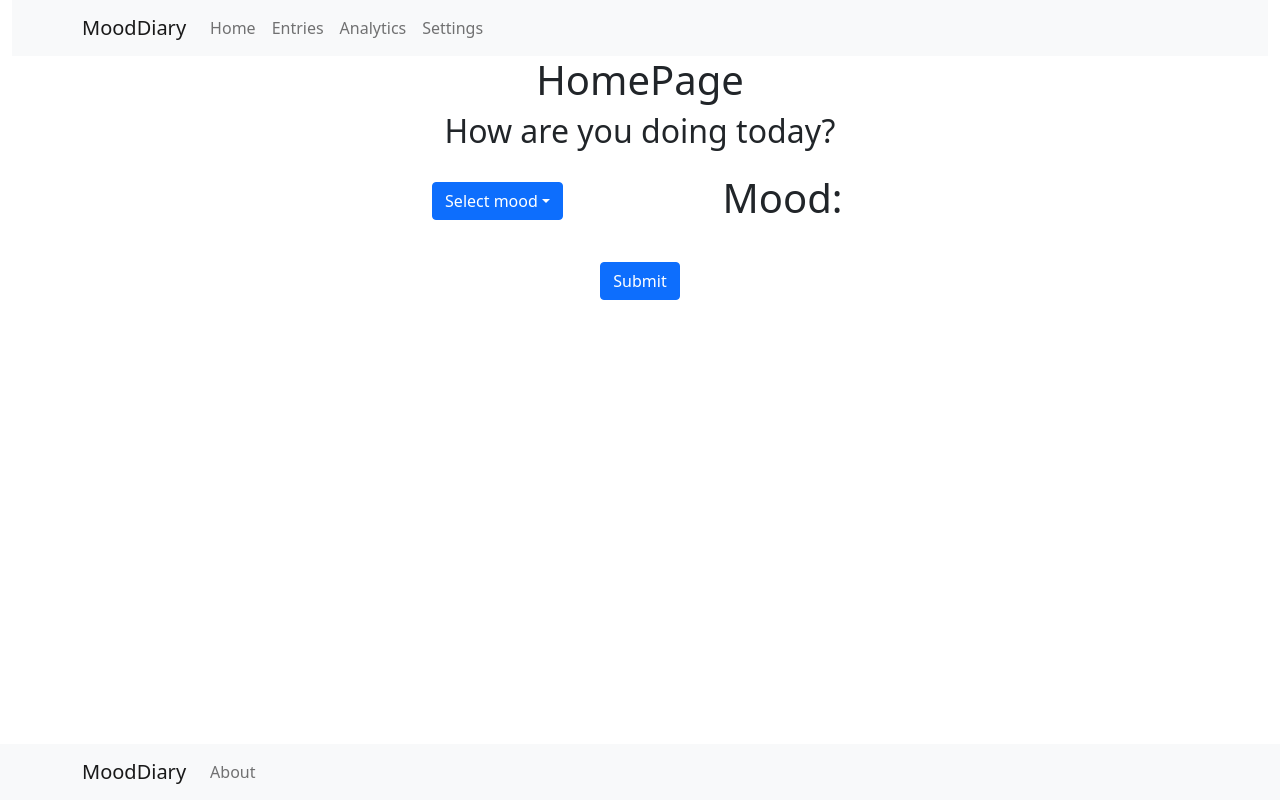
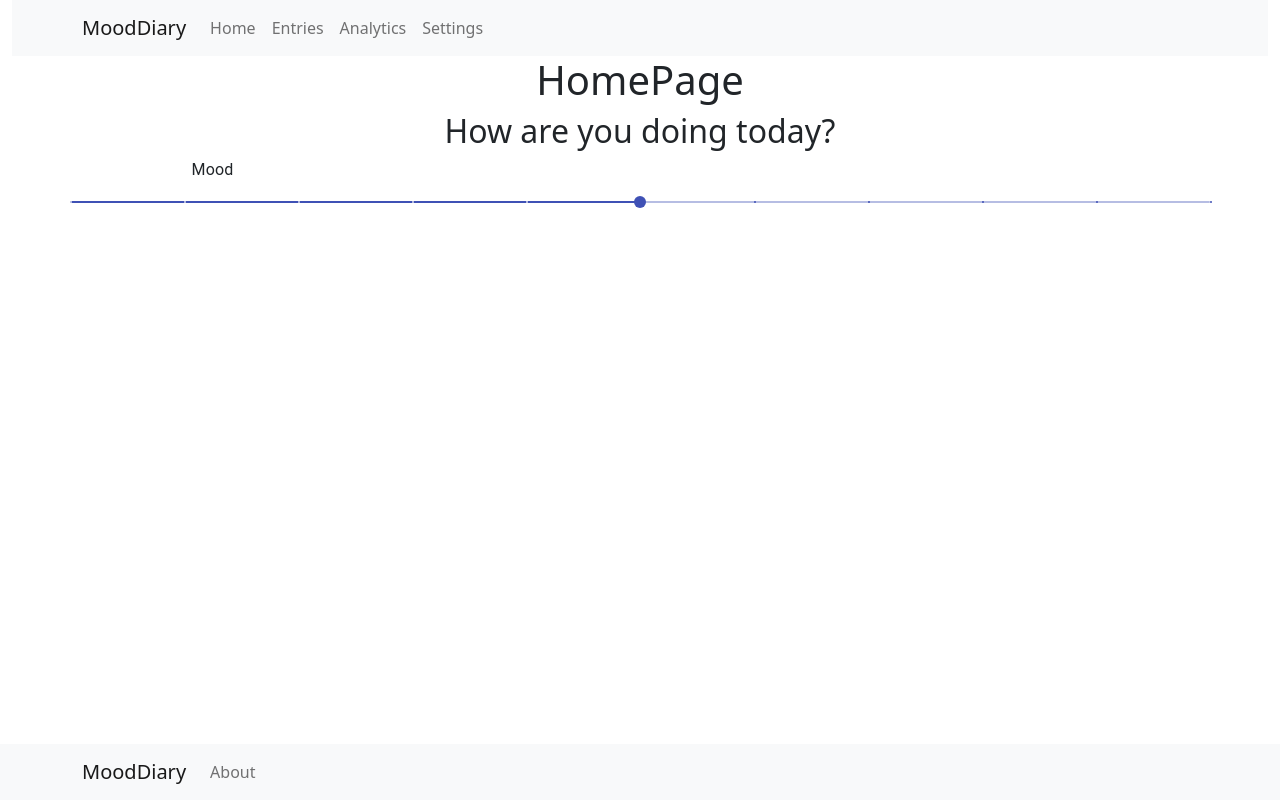
Before and after one commit to ahmedrather1/mooddiary-frontend, a React (Create React App) app: page / in a window 1280 px wide. Built offline with nearby package versions, Linux system fonts and the light colour scheme.

Commit message:
slider working

```diff
--- a/package.json
+++ b/package.json
@@ -3,6 +3,7 @@
   "version": "0.1.0",
   "private": true,
   "dependencies": {
+    "@material-ui/core": "^4.12.2",
     "@reduxjs/toolkit": "^1.6.0",
     "@testing-library/jest-dom": "^5.14.1",
     "@testing-library/react": "^11.2.7",
--- a/src/components/MoodSubmitter.js
+++ b/src/components/MoodSubmitter.js
@@ -1,9 +1,9 @@
-import React, { useEffect, useState } from "react";
-//import axios from "axios";
-import Api from "../api/Api";
+import React from "react";
 import { Dropdown, Button, Container, Row, Col } from "react-bootstrap";
 import { useDispatch, useSelector } from "react-redux";
 import { postMood, updateMood } from "../redux/MoodSubmitterSlice";
+import Typography from "@material-ui/core/Typography";
+import Slider from "@material-ui/core/Slider";
 
 function MoodSubmitter() {
   //const [mood, setMood] = useState();
@@ -11,29 +11,14 @@ function MoodSubmitter() {
   const moodFromSlice = useSelector((state) => state.mood);
   const dispatch = useDispatch();
 
-  /*
-  const handleSubmit = (event) => {
-    event.preventDefault();
-    console.log("submitted " + mood.moodVal);
+  // not sure what this does
+  function valuetext(value) {
+    return `${value}`;
+  }
 
-    let api = new Api();
-    api.post("http://localhost:7071/api/entries", {
-      mood: mood.moodVal,
-      date: new Date(),
-    });
-  };
-
-
-  const handleSelect = (eventKey) => {
-    console.log(eventKey);
-    let updatedMood = { moodVal: eventKey };
-    setMood(updatedMood);
-  };
-  */
-
-  const handleSelect = (eventKey) => {
+  const handleSlider = (event, val) => {
     console.log(
-      "from select, moodval is: " +
+      "from slider, moodval is: " +
         moodFromSlice.mood.moodVal +
         " moodID is " +
         moodFromSlice.mood.moodId
@@ -42,7 +27,7 @@ function MoodSubmitter() {
       let postPayload = {
         path: "http://localhost:7071/api/entries",
         body: {
-          mood: eventKey,
+          mood: val,
           date: new Date(),
         },
       };
@@ -52,7 +37,7 @@ function MoodSubmitter() {
       let updatePayload = {
         path: "http://localhost:7071/api/entries/" + moodFromSlice.mood.moodId,
         body: {
-          mood: eventKey,
+          mood: val,
         },
       };
       dispatch(updateMood(updatePayload));
@@ -61,48 +46,21 @@ function MoodSubmitter() {
 
   return (
     <Container>
-      <Row className="col text-center">
-        <Col></Col>
-        <Col className="mt-4 mb-3">
-          <Dropdown onSelect={handleSelect}>
-            <Dropdown.Toggle variant="primary" id="dropdown-basic">
-              Select mood
-            </Dropdown.Toggle>
-
-            <Dropdown.Menu>
-              <Dropdown.Item eventKey="1">1</Dropdown.Item>
-              <Dropdown.Item eventKey="2">2</Dropdown.Item>
-              <Dropdown.Item eventKey="3">3</Dropdown.Item>
-              <Dropdown.Item eventKey="4">4</Dropdown.Item>
-              <Dropdown.Item eventKey="5">5</Dropdown.Item>
-              <Dropdown.Item eventKey="6">6</Dropdown.Item>
-              <Dropdown.Item eventKey="7">7</Dropdown.Item>
-              <Dropdown.Item eventKey="8">8</Dropdown.Item>
-              <Dropdown.Item eventKey="9">9</Dropdown.Item>
-              <Dropdown.Item eventKey="10">10</Dropdown.Item>
-            </Dropdown.Menu>
-          </Dropdown>
-        </Col>
-        <Col className="mt-3 mb-3">
-          <h1>Mood: {moodFromSlice.moodVal}</h1>
-        </Col>
-        <Col></Col>
-      </Row>
-
-      <Row>
-        <Col></Col>
-        <Col className="col text-center ">
-          <Button
-            className="mt-3 mb-3"
-            variant="primary"
-            type="submit"
-            //onClick={handleSubmit}
-          >
-            Submit
-          </Button>
-        </Col>
-
-        <Col></Col>
+      <Row className="col text-center" sm={4}>
+        <Typography id="discrete-slider" gutterBottom>
+          Mood
+        </Typography>
+        <Slider
+          defaultValue={5}
+          getAriaValueText={valuetext}
+          aria-labelledby="discrete-slider"
+          valueLabelDisplay="auto"
+          step={1}
+          marks
+          min={0}
+          max={10}
+          onChange={handleSlider}
+        />
       </Row>
     </Container>
   );
```
Also changed, not shown: 1 other file (tests, documents, lock files or other folders).
